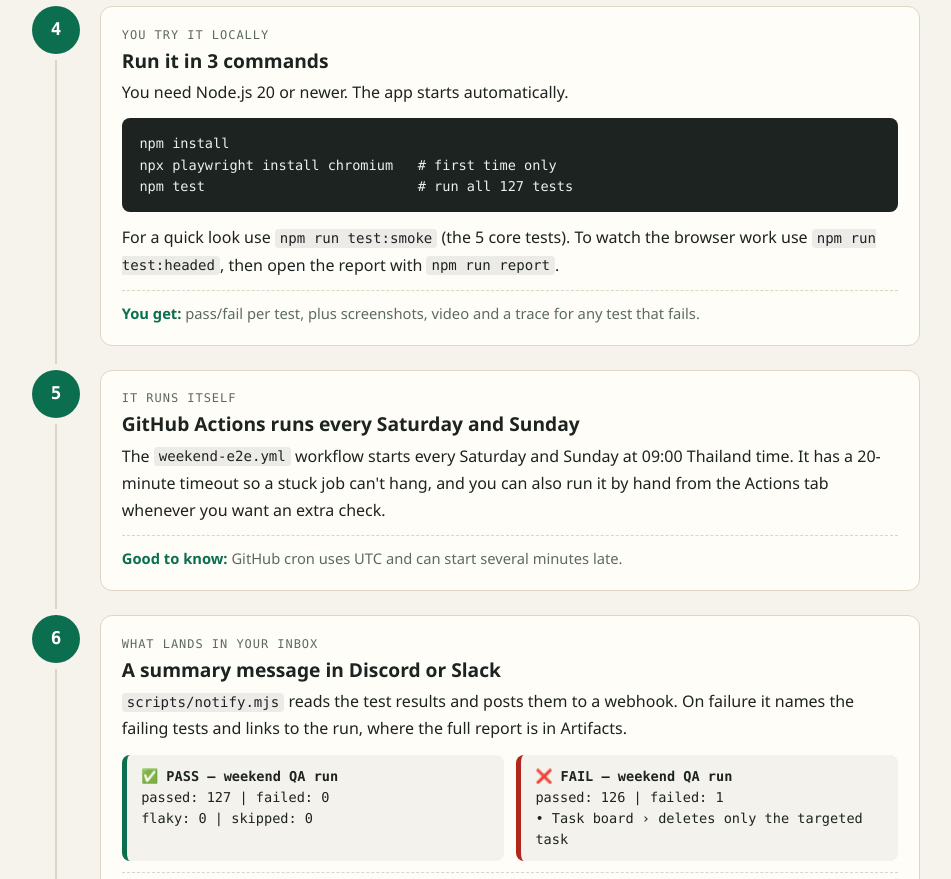
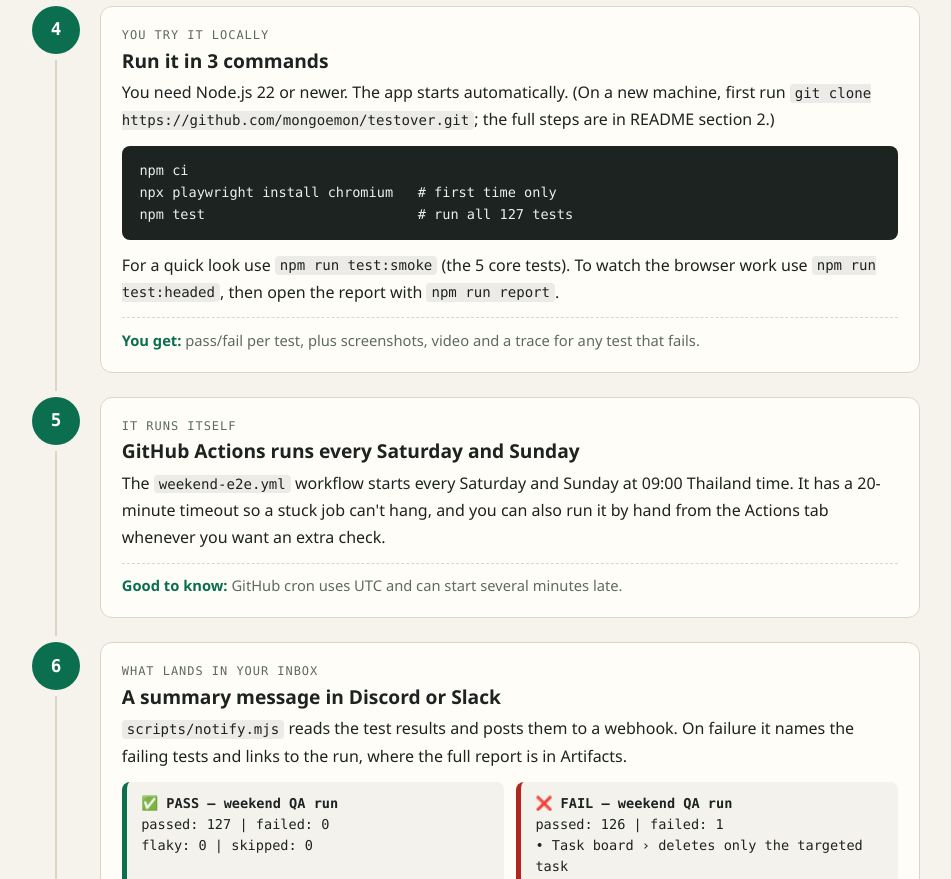
Before and after one commit to mongoemon/testover, a website: page docs/overview.en.html in a window 1280 px wide. Shown: the part 1612-2491 px from the top of the page, without its empty margins (164-1115 px from the left). Drawn offline with Linux system fonts and the light colour scheme.

Commit message:
docs: setup steps for a new machine
- Node.js 22+ (not 20): node --test globs need Node 21+
- git clone + npm ci instead of npm install, so the lockfile stays untouched
- note Java for allure, and that no .env/Cloudflare setup is needed locally

Co-Authored-By: Claude Opus 5.5 <noreply@anthropic.com>

```diff
--- a/docs/overview.en.html
+++ b/docs/overview.en.html
@@ -188,8 +188,8 @@
       <div class="step-card">
         <div class="who">You try it locally</div>
         <h3>Run it in 3 commands</h3>
-        <p>You need Node.js 20 or newer. The app starts automatically.</p>
-<pre>npm install
+        <p>You need Node.js 22 or newer. The app starts automatically. (On a new machine, first run <code>git clone https://github.com/mongoemon/testover.git</code>; the full steps are in README section 2.)</p>
+<pre>npm ci
 npx playwright install chromium   # first time only
 npm test                          # run all 127 tests</pre>
         <p>For a quick look use <code>npm run test:smoke</code> (the 5 core tests). To watch the browser work use <code>npm run test:headed</code>, then open the report with <code>npm run report</code>.</p>
```
Also changed, not shown: docs/guide.html (+2 -2 lines), docs/overview.html (+2 -2 lines), README.md.
